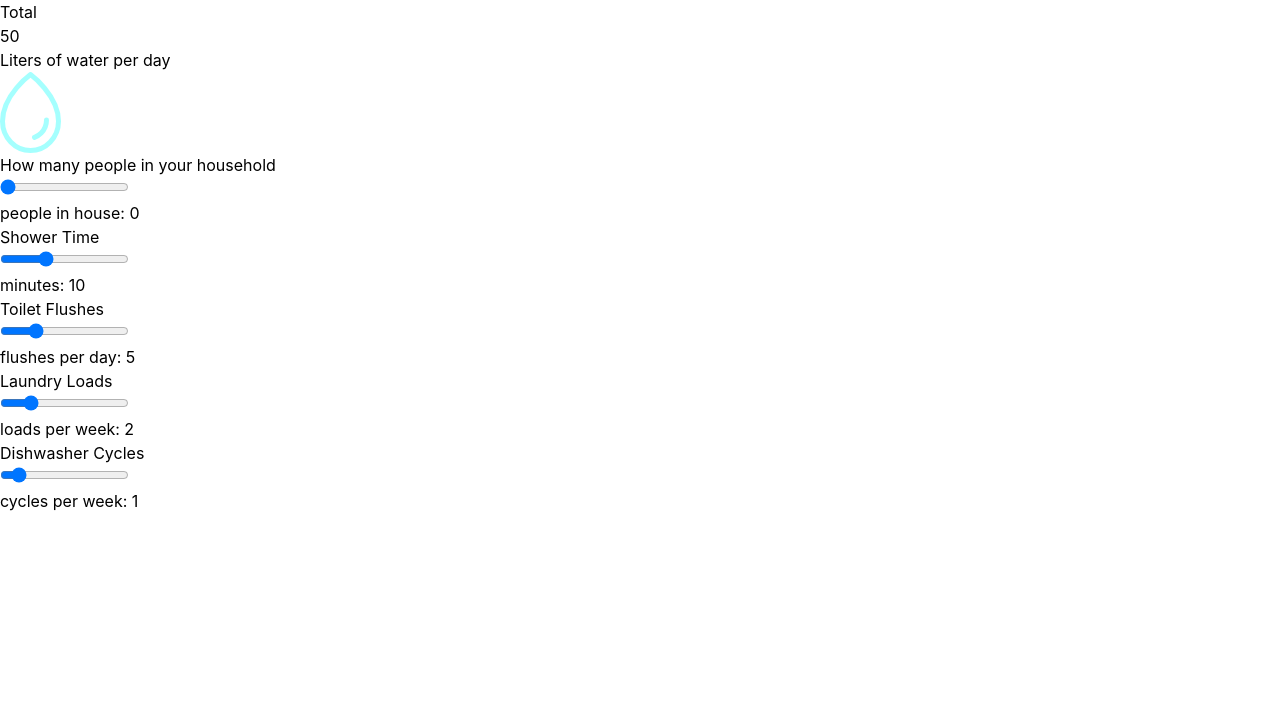
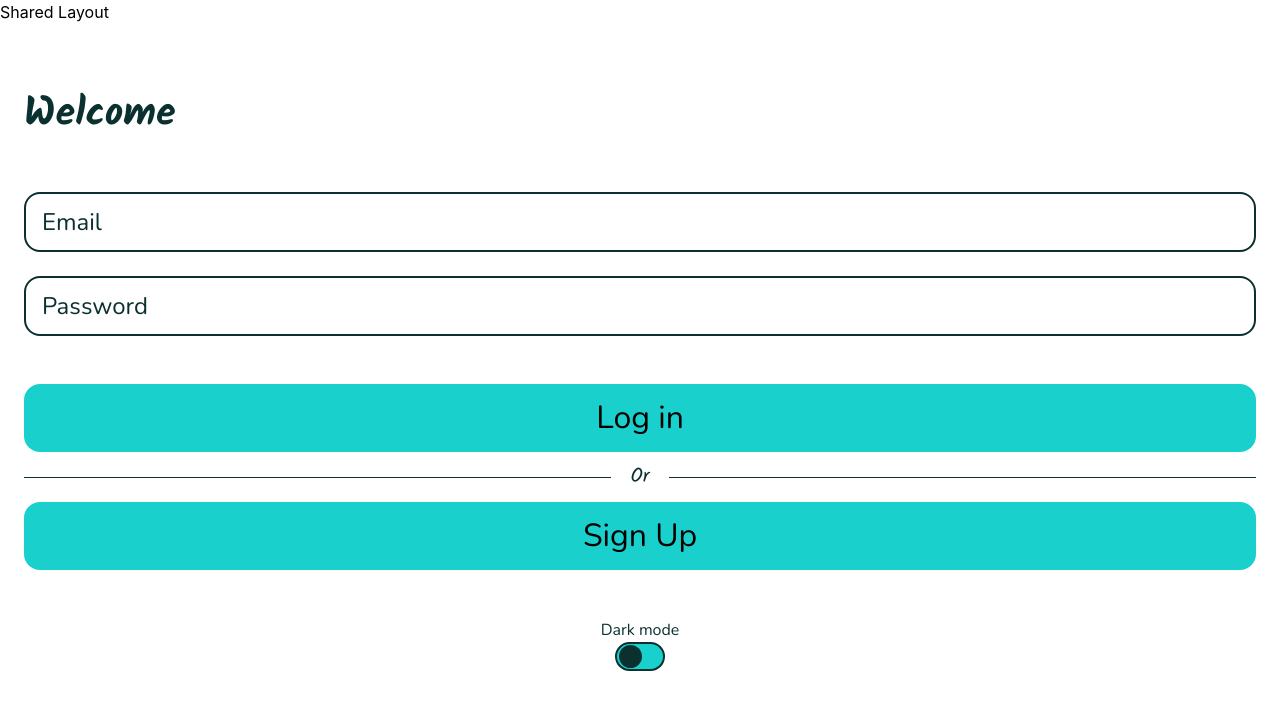
Before and after one commit to JonathanTWD/SustainableIsland2026, a React (Vite) app in the folder frontend/: page /login in a window 1280 px wide. Shown: the top 710 px of the page. Built offline with nearby package versions, Linux system fonts and the light colour scheme.

Commit message:
refactor: restructure routing and replace login component with LoginPage

```diff
--- a/frontend/src/App.tsx
+++ b/frontend/src/App.tsx
@@ -1,14 +1,7 @@
-import { useState } from 'react'
-import Login from './log-in/login'
-import './index.css';
+import { Routing } from "./Router/Routing";
 
-function App() {
+const App = () => {
+  return <Routing />;
+};
 
-  return (
-    <>
-      <Login />
-    </>
-  )
-}
-
-export default App
+export default App;
--- a/frontend/src/Router/Routing.tsx
+++ b/frontend/src/Router/Routing.tsx
@@ -1,29 +1,31 @@
-import { BrowserRouter, Route, Routes } from "react-router"
-import { HomePage } from "../pages/HomePageView"
-import { ProfilePage } from "../pages/ProfilePageView"
-import { CalculatorPage } from "../pages/CalculatorPageView"
-import { InformationPage } from "../pages/InformationPageView"
+import { BrowserRouter, Route, Routes, Outlet } from "react-router";
+import { HomePage } from "../pages/HomePageView";
+import { ProfilePage } from "../pages/ProfilePageView";
+import { CalculatorPage } from "../pages/CalculatorPageView";
+import { InformationPage } from "../pages/InformationPageView";
+import LoginPage from "../pages/LoginPageView";
+
+const Layout = () => {
+  return (
+    <div>
+      <div>Shared Layout</div>
+      <Outlet />
+    </div>
+  );
+};
 
 export const Routing = () => {
-    // Top-level routes share the same layout.
   return (
-
-        <>
     <BrowserRouter>
-            <CalculatorPage />
       <Routes>
-                    <Route element={<div>Shared Layout</div>}>
-
-
+        <Route element={<Layout />}>
           <Route index element={<HomePage />} />
-                        <Route path="/Profile" element={<ProfilePage />} />
-                        <Route path="/Calculator" element={<CalculatorPage />} />
-                        <Route path="/Information" element={<InformationPage />} />
+          <Route path="profile" element={<ProfilePage />} />
+          <Route path="calculator" element={<CalculatorPage />} />
+          <Route path="information" element={<InformationPage />} />
+          <Route path="login" element={<LoginPage />} />
         </Route>
-
       </Routes>
     </BrowserRouter>
-
-        </>
-    )
-}
+  );
+};
--- a/frontend/src/main.tsx
+++ b/frontend/src/main.tsx
@@ -1,10 +1,12 @@
 import { StrictMode } from 'react'
 import { createRoot } from 'react-dom/client'
+import App from './App'
 import './index.css'
-import { Routing } from './Router/Routing.tsx'
+
+
 
 createRoot(document.getElementById('root')!).render(
   <StrictMode>
-    <Routing />
+    <App/>
   </StrictMode>,
 )
--- a/frontend/src/log-in/login.tsx
+++ b/frontend/src/pages/LoginPageView.tsx
@@ -1,7 +1,7 @@
 import ToggleSwitch from "../components/ToggleSwitch";
 
 
-const login = () => {
+const LoginPage = () => {
     return (
         <>
         <div className="px-6 py-15 flex flex-col gap-12">
@@ -49,4 +49,4 @@ const login = () => {
         </>
     );
 };
-export default login;
+export default LoginPage;
```
Lines whose indentation alone changed are shown as unchanged.
